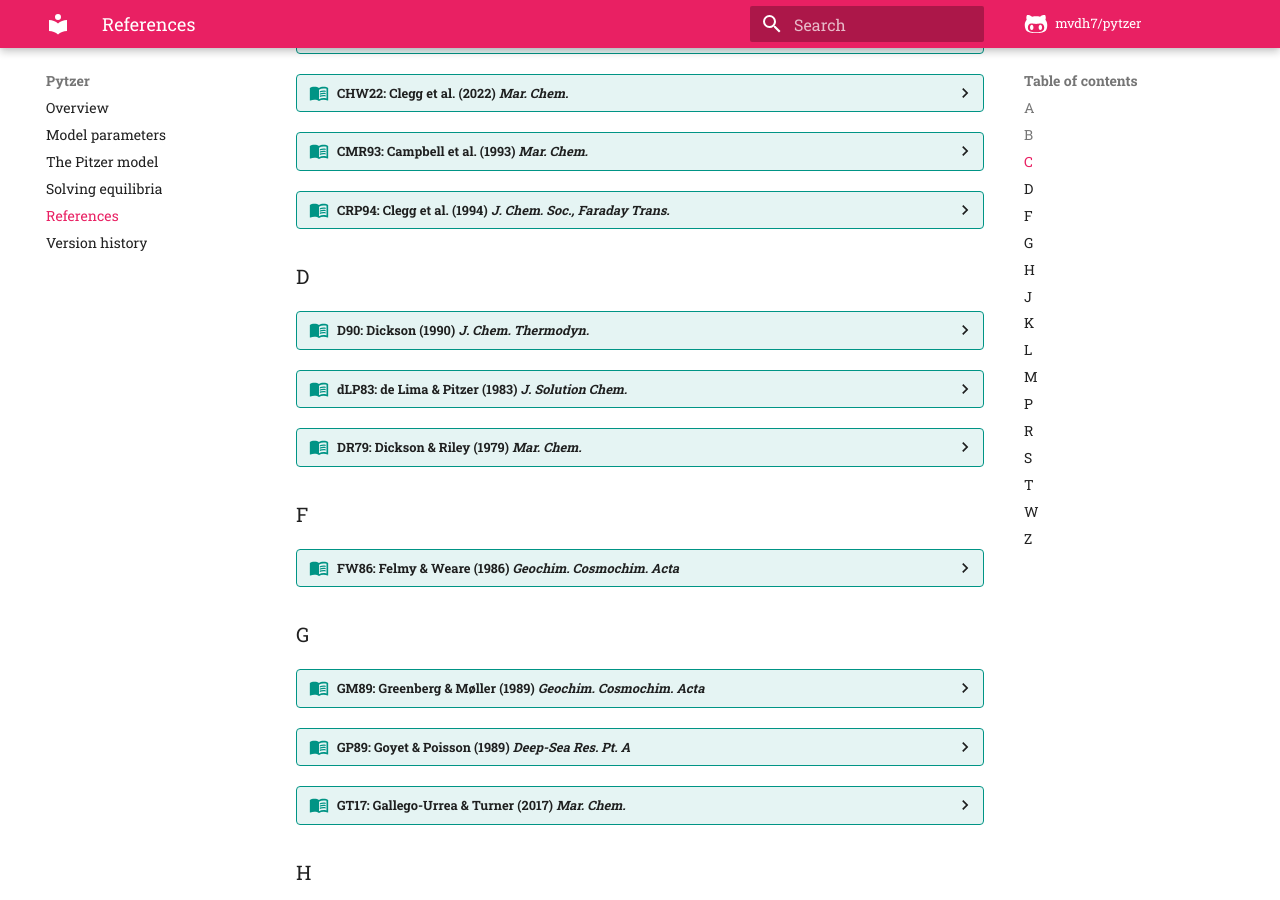
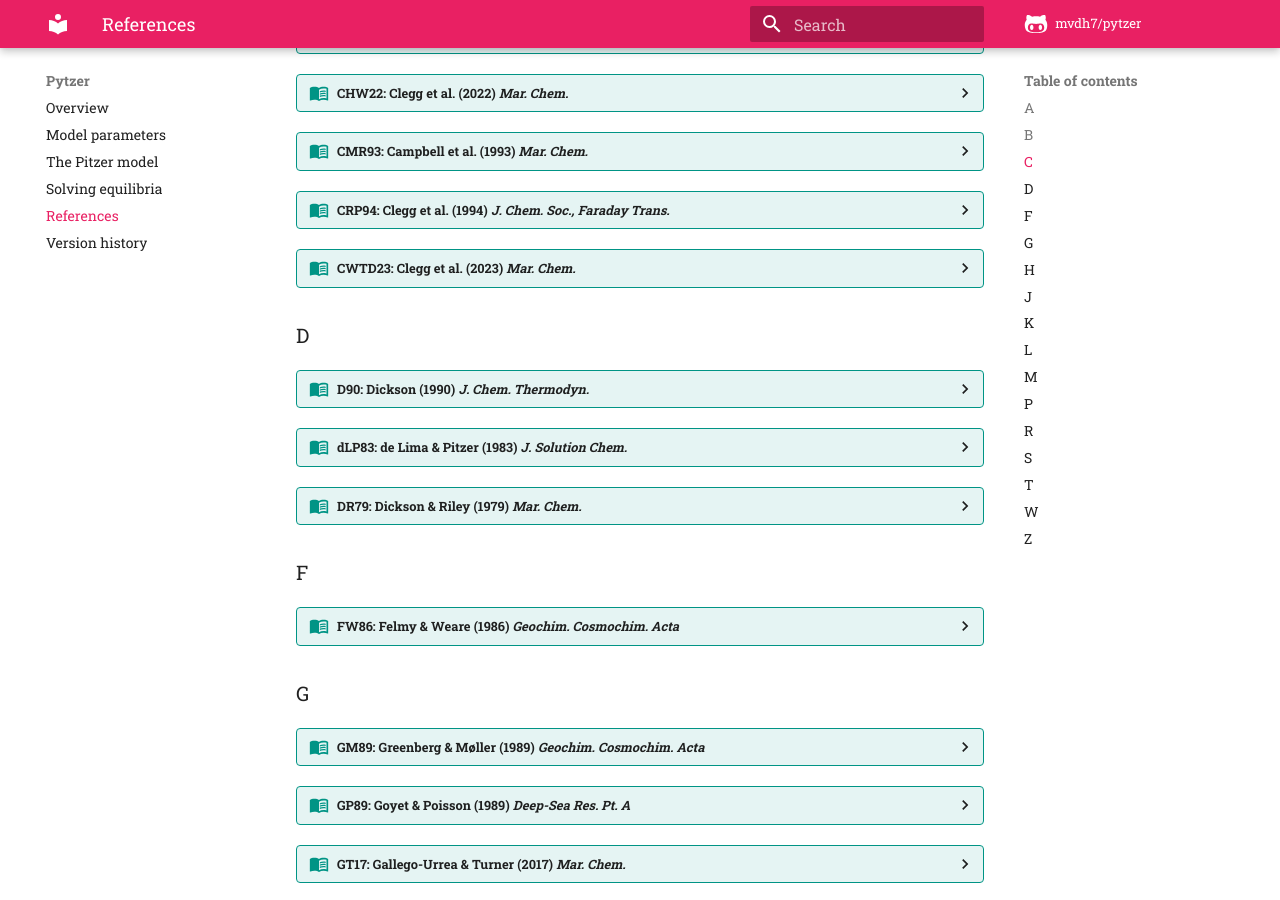
Before and after one commit to mvdh7/pytzer, an MkDocs documentation site: the page built from docs/refs.md, in a window 1280 px wide and 900 px high, scrolled down 572 px. Built offline with MkDocs 1.6.1 and Material for MkDocs 9.7.7, drawn with Linux system fonts in a browser that asks for light colours; comment, search, counter and statistics services are not loaded; some of the changed lines change nothing that is shown.

Commit message:
Add CWTD23

```diff
--- a/docs/refs.md
+++ b/docs/refs.md
@@ -29,6 +29,9 @@
 
 ??? citation "CRP94: Clegg et al. (1994) *J. Chem. Soc., Faraday Trans.*"
     Clegg, S. L., Rard, J. A., and Pitzer, K. S. (1994). Thermodynamic properties of 0–6 mol kg<sup>–1</sup> aqueous sulfuric acid from 273.15 to 328.15 K. *Journal of the Chemical Society, Faraday Transactions* 90, 1875–1894. [doi:10.1039/FT9949001875](https://doi.org/10.1039/FT9949001875)
+
+??? citation "CWTD23: Clegg et al. (2023) *Mar. Chem.*"
+    Clegg, S. L., Waters, J., F., Turner, D. R., and Dickson, A. G. (2023). Chemical speciation models based upon the Pitzer activity coefficient equations, including the propagation of uncertainties. III. Seawater from the freezing point to 45 °C, including acid-base equilibria. *Marine Chemistry* 250, 104196. [doi:10.1016/j.marchem.2022.104196](https://doi.org/10.1016/j.marchem.2022.104196)
 
 ### D
 
```
